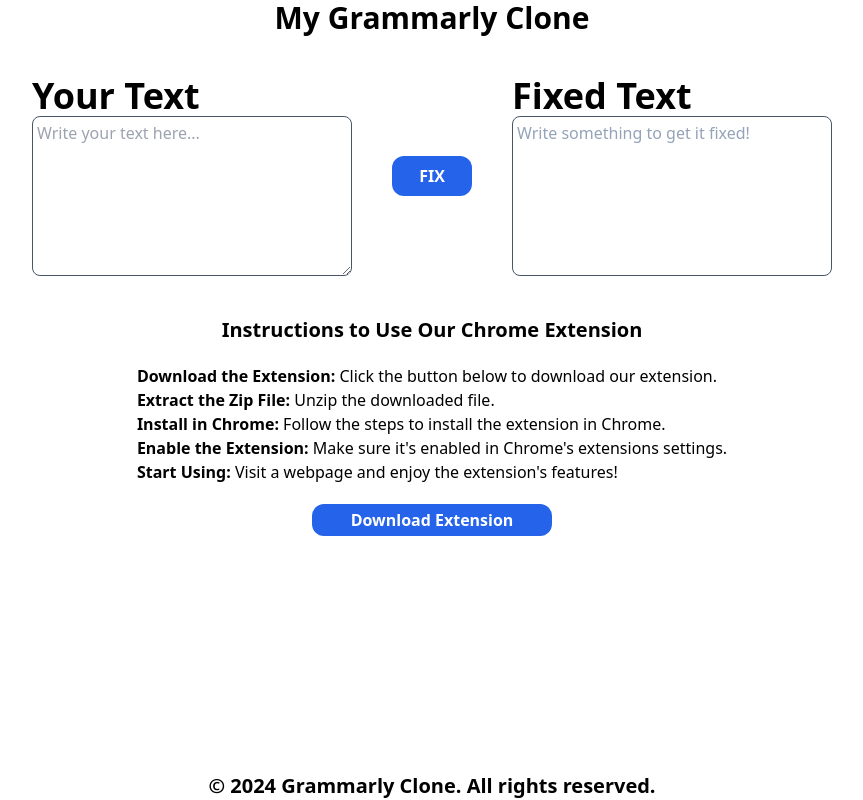
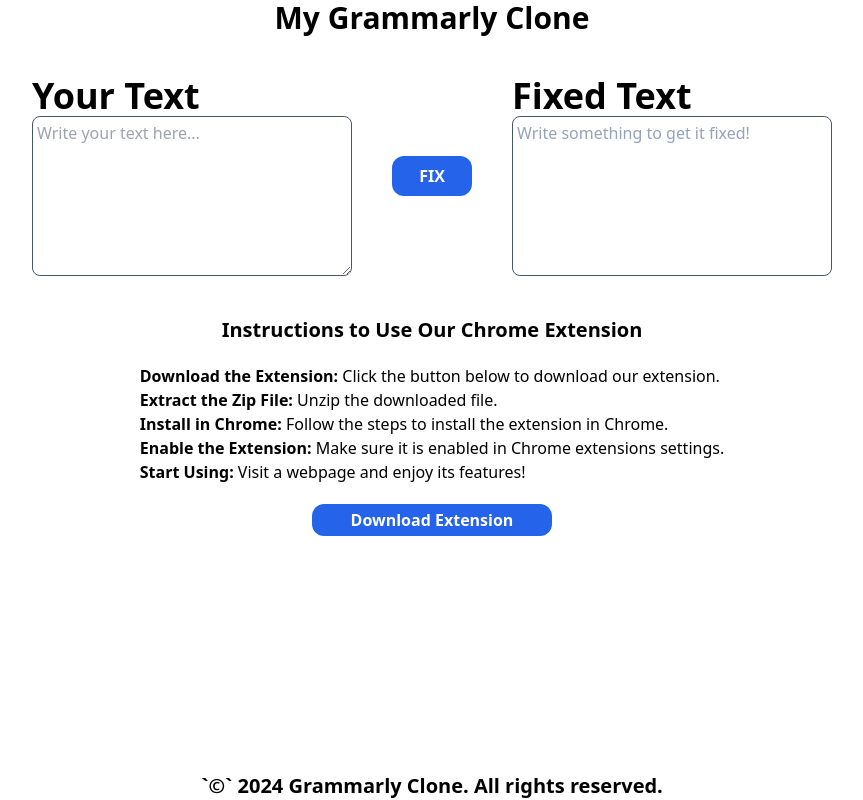
Before and after one commit to Vignaraj-1018/grammarly-clone, a Next.js app: page / in a window 1280 px wide. Shown: the whole page, without its empty margins (208-1071 px from the left). Built offline with nearby package versions, Linux system fonts and the light colour scheme.

Commit message:
deployment bug - fixed

```diff
--- a/src/app/layout.tsx
+++ b/src/app/layout.tsx
@@ -27,7 +27,7 @@
           {children}
         </div>
         <footer className="flex items-center justify-center text-center font-bold text-xl">
-          &copy; {new Date().getFullYear()} Grammarly Clone. All rights reserved.
+          `&copy;` {new Date().getFullYear()} Grammarly Clone. All rights reserved.
         </footer>
       </body>
 
--- a/src/app/page.tsx
+++ b/src/app/page.tsx
@@ -93,8 +93,8 @@
             <li><strong>Download the Extension:</strong> Click the button below to download our extension.</li>
             <li><strong>Extract the Zip File:</strong> Unzip the downloaded file.</li>
             <li><strong>Install in Chrome:</strong> Follow the steps to install the extension in Chrome.</li>
-            <li><strong>Enable the Extension:</strong> Make sure it's enabled in Chrome's extensions settings.</li>
-            <li><strong>Start Using:</strong> Visit a webpage and enjoy the extension's features!</li>
+            <li><strong>Enable the Extension:</strong> Make sure it is enabled in Chrome extensions settings.</li>
+            <li><strong>Start Using:</strong> Visit a webpage and enjoy its features!</li>
         </ol>
         <a href="/chrome-extension.zip" download className="flex p-1 bg-blue-600 rounded-xl text-white font-bold hover:scale-110 w-60 justify-center items-center">Download Extension</a>
       </div>
```
